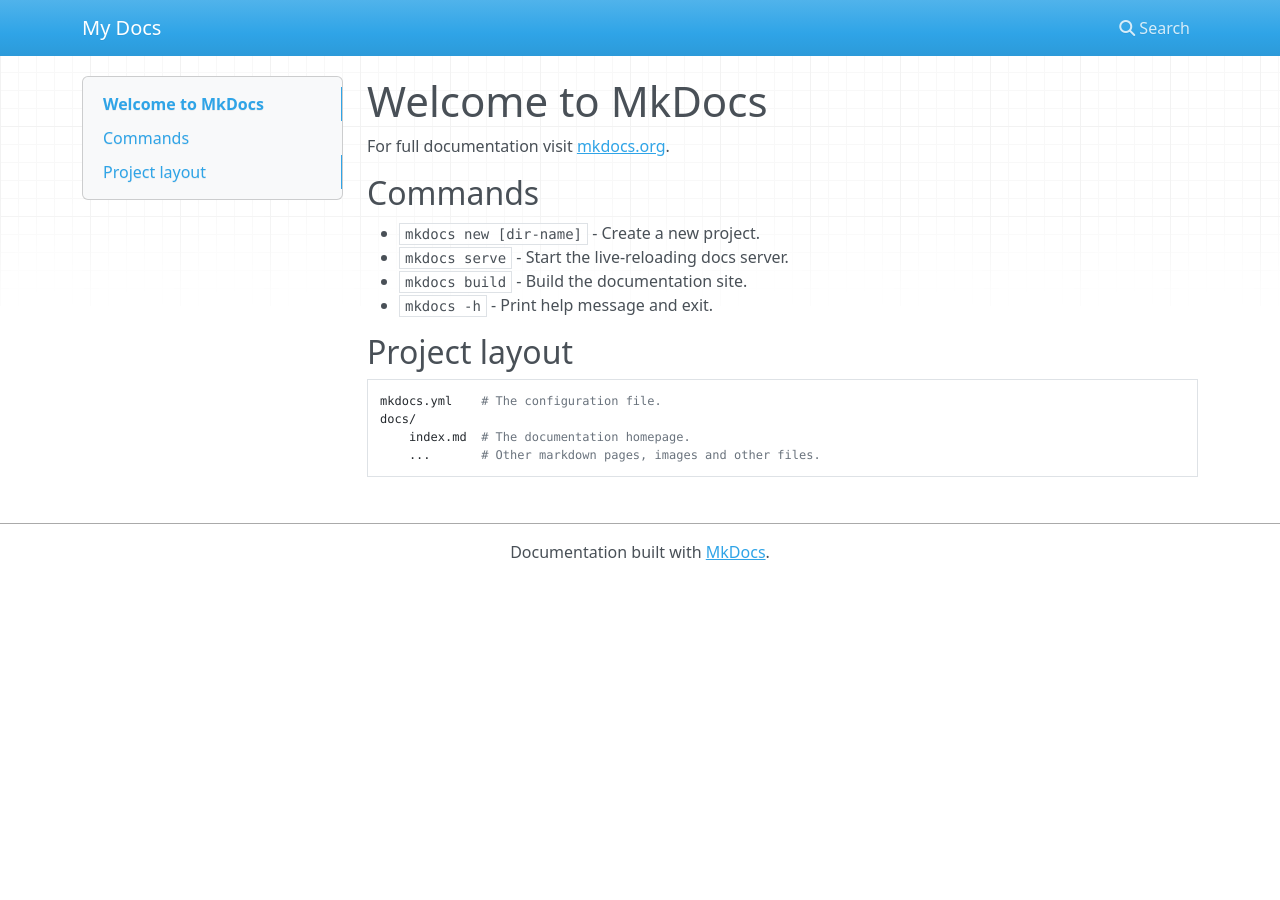
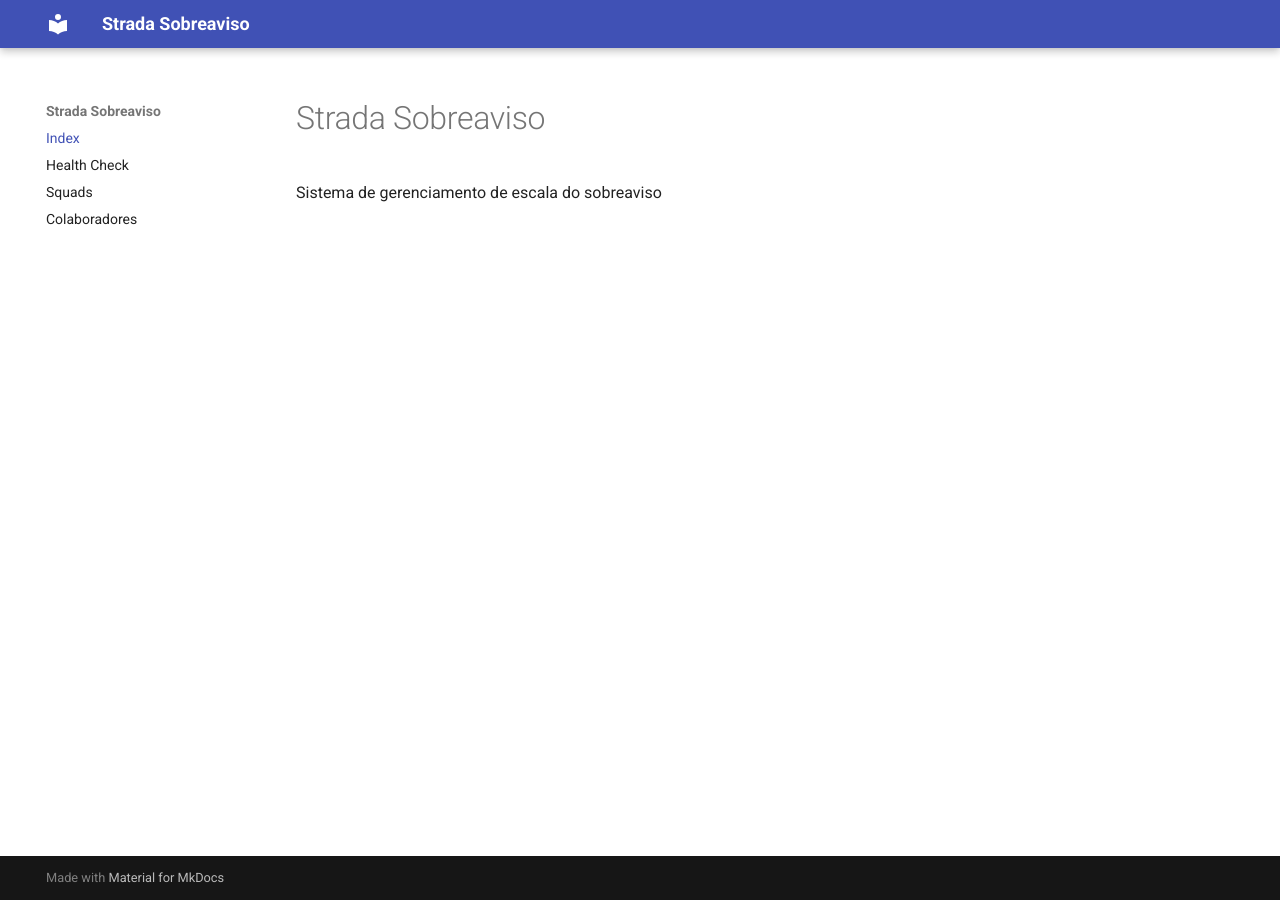
Before and after one commit to Joe-Nascimento-Carguero/strada-sobreaviso, an MkDocs documentation site: the page built from docs/index.md, in a window 1280 px wide. Built offline with MkDocs 1.6.1 and Material for MkDocs 9.7.7, drawn with Linux system fonts in a browser that asks for light colours; nearby versions of some CDN libraries.

Commit message:
feat: add documentation
squads, health, colaboradores

```diff
--- /dev/null
+++ b/docs/colaboradores.md
@@ -0,0 +1 @@
+::: strada_sobreaviso.controllers.colaboradores_controller.get_all_colaboradores
--- /dev/null
+++ b/docs/health.md
@@ -0,0 +1 @@
+::: strada_sobreaviso.controllers.health_controller.health_check
--- a/docs/index.md
+++ b/docs/index.md
@@ -1,17 +1,3 @@
-# Welcome to MkDocs
+# Strada Sobreaviso
 
-For full documentation visit [mkdocs.org](https://www.mkdocs.org).
-
-## Commands
-
-* `mkdocs new [dir-name]` - Create a new project.
-* `mkdocs serve` - Start the live-reloading docs server.
-* `mkdocs build` - Build the documentation site.
-* `mkdocs -h` - Print help message and exit.
-
-## Project layout
-
-    mkdocs.yml    # The configuration file.
-    docs/
-        index.md  # The documentation homepage.
-        ...       # Other markdown pages, images and other files.
+Sistema de gerenciamento de escala do sobreaviso
--- /dev/null
+++ b/docs/squads.md
@@ -0,0 +1 @@
+::: strada_sobreaviso.controllers.squads_controller.get_all_squads
--- a/mkdocs.yml
+++ b/mkdocs.yml
@@ -1 +1,13 @@
-site_name: My Docs
+site_name: Strada Sobreaviso
+
+theme:
+  name: material
+
+plugins:
+  - mkdocstrings
+
+nav:
+  - Index: index.md
+  - Health Check: health.md
+  - Squads: squads.md
+  - Colaboradores: colaboradores.md
```
